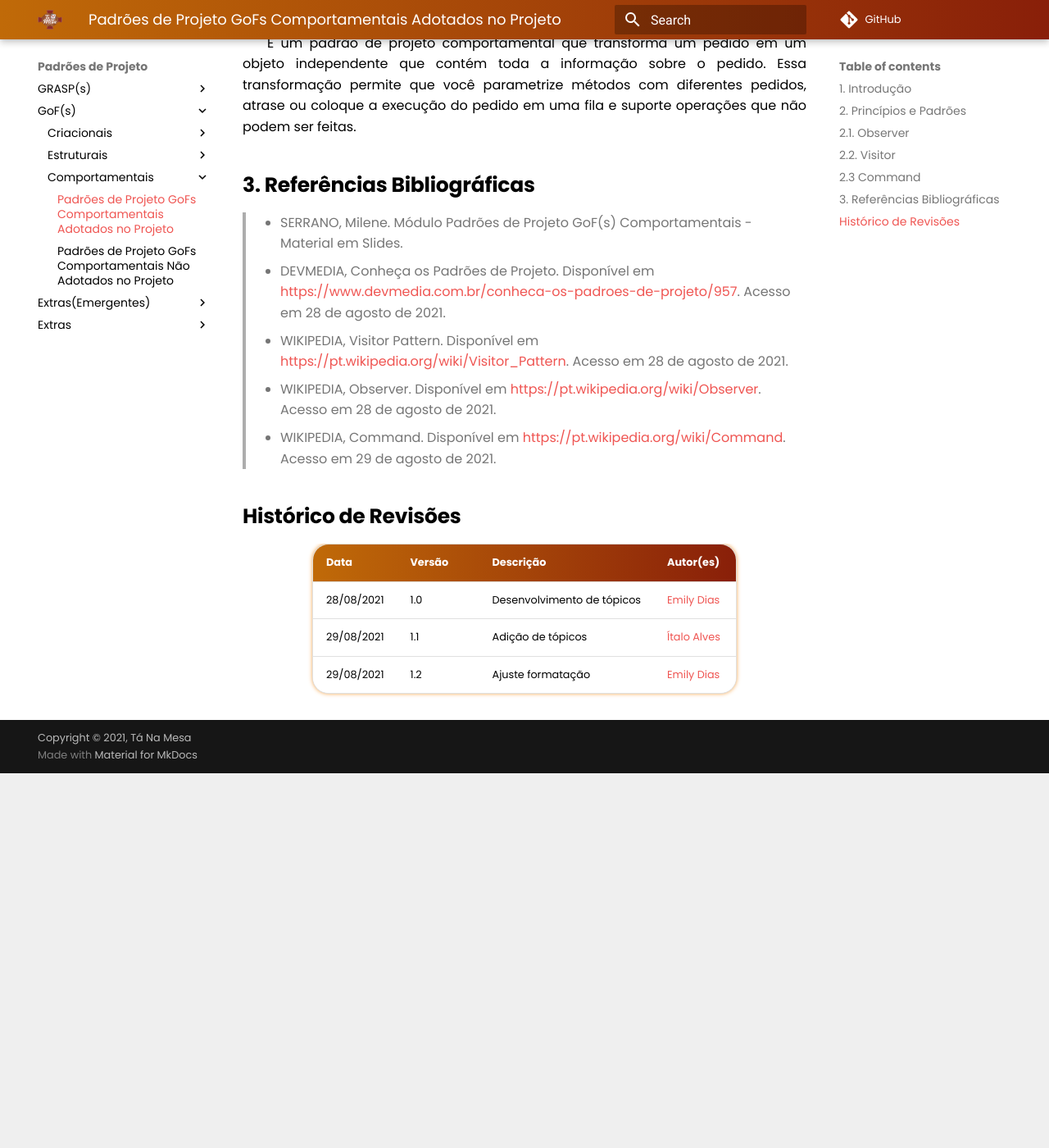
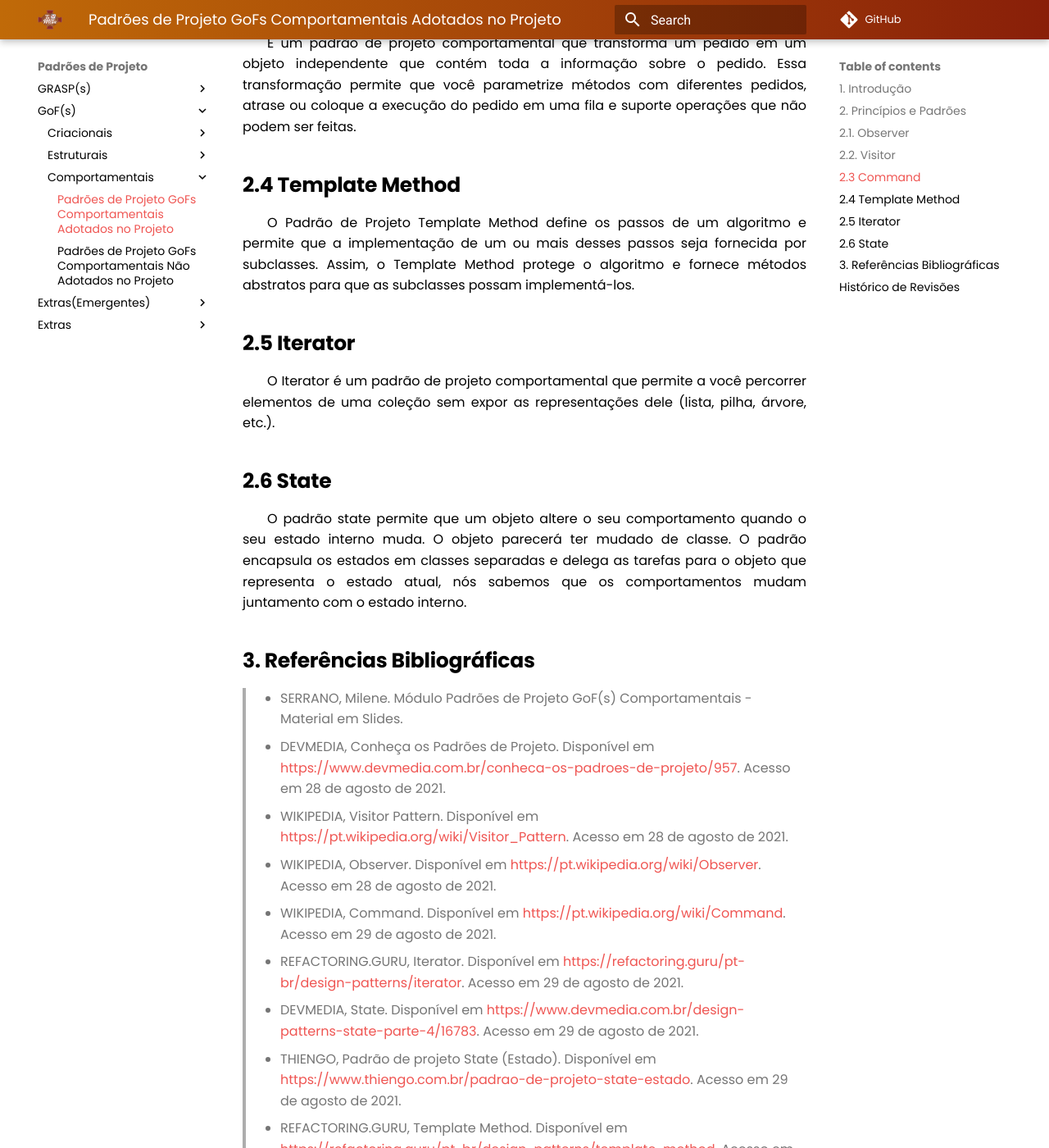
Before and after one commit to UnBArqDsw2021-1/2021.1_G02_TaNaMesa_docs, an MkDocs documentation site: the page built from docs/3-Padroes-de-Projeto/GoFs/Comportamentais/Padroes-Adotados-no-Projeto.md, in a window 1280 px wide and 1400 px high, scrolled down 1198 px. Shown: the whole window at 82% size. Built offline with MkDocs 1.6.1 and Material for MkDocs 9.7.7, drawn with Linux system fonts in a browser that asks for light colours; comment, search, counter and statistics services are not loaded; before the commit the page ends 2141 px from its top, so only the background shows below that; some of the changed text lies outside the part shown.

Commit message:
(#100) Adiciona topicos utilizados

```diff
--- a/docs/3-Padroes-de-Projeto/GoFs/Comportamentais/Padroes-Adotados-no-Projeto.md
+++ b/docs/3-Padroes-de-Projeto/GoFs/Comportamentais/Padroes-Adotados-no-Projeto.md
@@ -22,6 +22,18 @@ Representa uma operação a ser realizada sobre elementos da estrutura de um obj
 
 É um padrão de projeto comportamental que transforma um pedido em um objeto independente que contém toda a informação sobre o pedido. Essa transformação permite que você parametrize métodos com diferentes pedidos, atrase ou coloque a execução do pedido em uma fila e suporte operações que não podem ser feitas.
 
+## 2.4 Template Method
+
+O Padrão de Projeto Template Method define os passos de um algoritmo e permite que a implementação de um ou mais desses passos seja fornecida por subclasses. Assim, o Template Method protege o algoritmo e fornece métodos abstratos para que as subclasses possam implementá-los.
+
+## 2.5 Iterator
+
+O Iterator é um padrão de projeto comportamental que permite a você percorrer elementos de uma coleção sem expor as representações dele (lista, pilha, árvore, etc.).
+
+## 2.6 State
+
+O padrão state permite que um objeto altere o seu comportamento quando o seu estado interno muda. O objeto parecerá ter mudado de classe. O padrão encapsula os estados em classes separadas e delega as tarefas para o objeto que representa o estado atual, nós sabemos que os comportamentos mudam juntamento com o estado interno.
+
 ## 3. Referências Bibliográficas
 
 > - SERRANO, Milene. Módulo Padrões de Projeto GoF(s) Comportamentais - Material em Slides.
@@ -29,6 +41,10 @@ Representa uma operação a ser realizada sobre elementos da estrutura de um obj
 > - WIKIPEDIA, Visitor Pattern. Disponível em <https://pt.wikipedia.org/wiki/Visitor_Pattern>. Acesso em 28 de agosto de 2021.
 > - WIKIPEDIA, Observer. Disponível em <https://pt.wikipedia.org/wiki/Observer>. Acesso em 28 de agosto de 2021.
 > - WIKIPEDIA, Command. Disponível em <https://pt.wikipedia.org/wiki/Command>. Acesso em 29 de agosto de 2021.
+> - REFACTORING.GURU, Iterator. Disponível em <https://refactoring.guru/pt-br/design-patterns/iterator>. Acesso em 29 de agosto de 2021.
+> - DEVMEDIA, State. Disponível em <https://www.devmedia.com.br/design-patterns-state-parte-4/16783>. Acesso em 29 de agosto de 2021.
+> - THIENGO, Padrão de projeto State (Estado). Disponível em <https://www.thiengo.com.br/padrao-de-projeto-state-estado>. Acesso em 29 de agosto de 2021.
+> - REFACTORING.GURU, Template Method. Disponível em <https://refactoring.guru/pt-br/design-patterns/template-method>. Acesso em 29 de agosto de 2021.
 
 ## Histórico de Revisões
 
@@ -37,3 +53,4 @@ Representa uma operação a ser realizada sobre elementos da estrutura de um obj
 | 28/08/2021 | 1.0    | Desenvolvimento de tópicos | [Emily Dias](https://github.com/emysdias)    |
 | 29/08/2021 | 1.1    | Adição de tópicos          | [Ítalo Alves](https://github.com/alvesitalo) |
 | 29/08/2021 | 1.2    | Ajuste formatação          | [Emily Dias](https://github.com/emysdias)    |
+| 29/08/2021 | 1.3    | Adição de tópicos          | [Daniel Primo](https://github.com/danieldagerom) |
```
